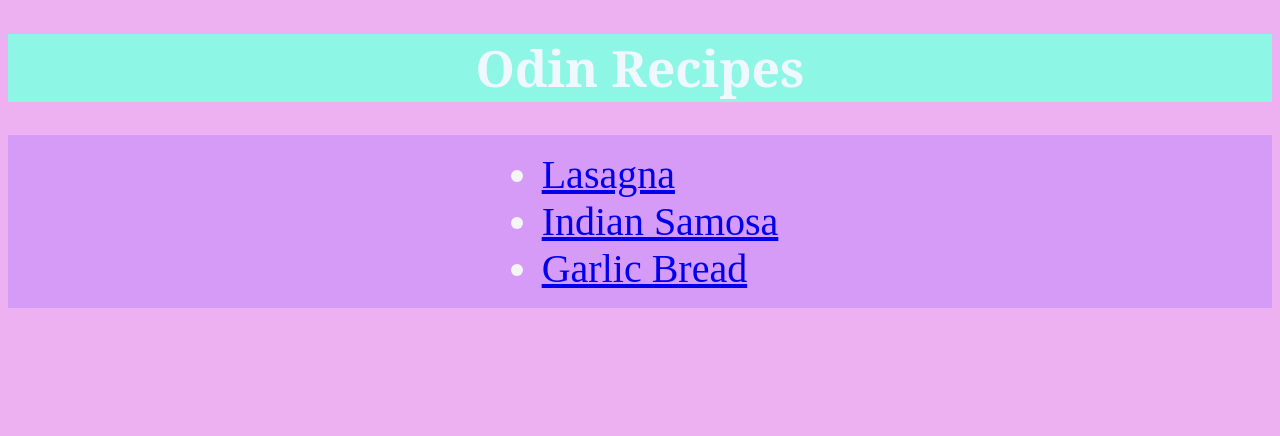
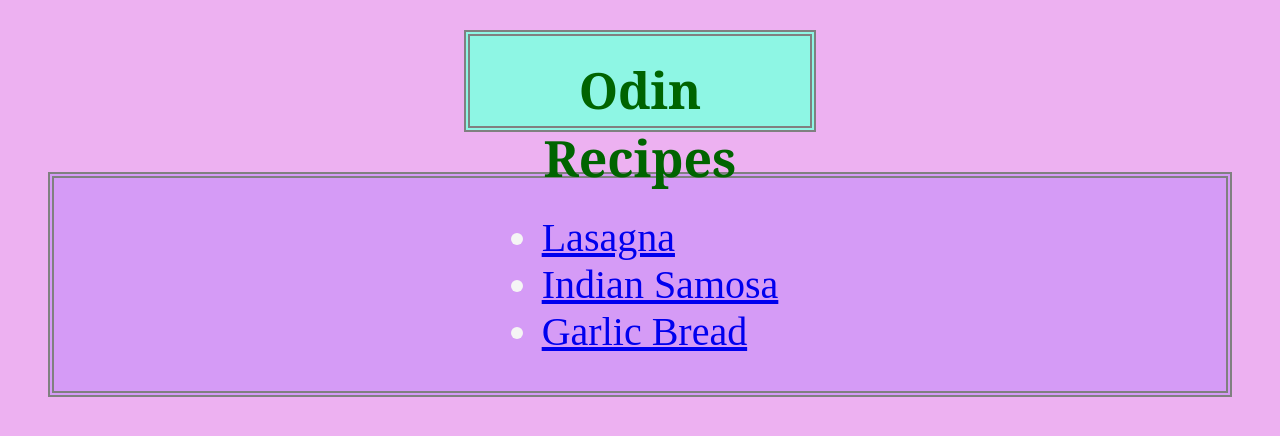
Before and after one commit to bobbysainii/odin-recipes, a plain HTML site: page index.html in a window 1280 px wide. Drawn offline with Linux system fonts and the light colour scheme.

Commit message:
added styles using box model

```diff
--- a/style.css
+++ b/style.css
@@ -1,20 +1,32 @@
 html {
     background-color: #edb1f1;
+    box-sizing: border-box;
 
 }
 .name {
     text-align: center;
     background-color: #8ef6e4;
-    color: aliceblue;
+    color: darkgreen;
     font-family: Georgia, 'Times New Roman', Times, serif;
     font-size: 50px;
     font-weight: bold;
+    border: 6px double gray;
+    padding: 20px;
+    margin: auto;
+    margin-top: 30px;
+    height: 50px;
+    width: 300px;
 }
 
 .recipes{
     text-align: center;
     background-color: #d59bf6;
+    padding: 20px;
+    border: 6px double gray;
+    margin: 40px;
+
 }
+
 
 
 
@@ -29,4 +41,5 @@ ul.myrecipes{
 .garlicbread{
     font-size: 40px;
     color: whitesmoke;
+
 }
```
